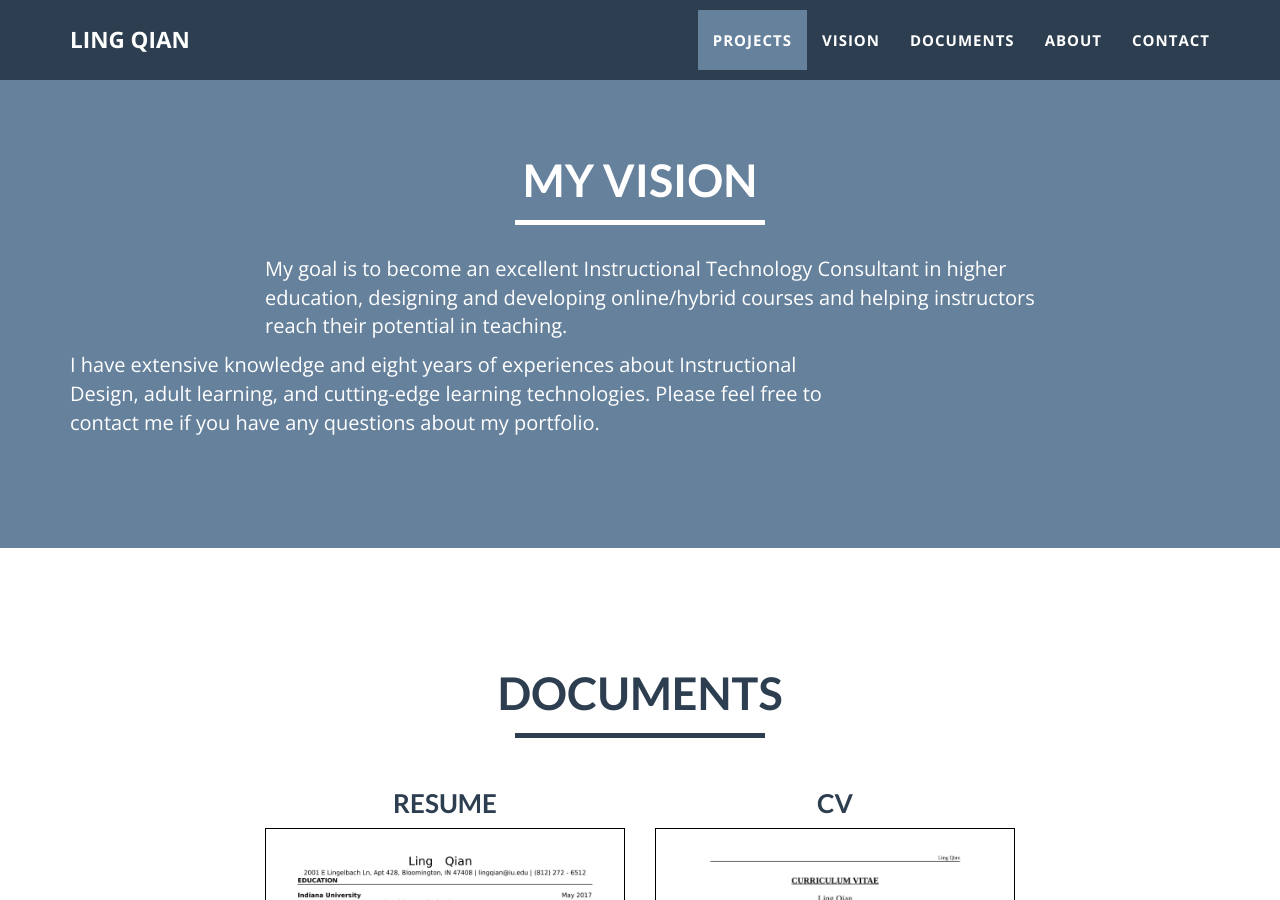
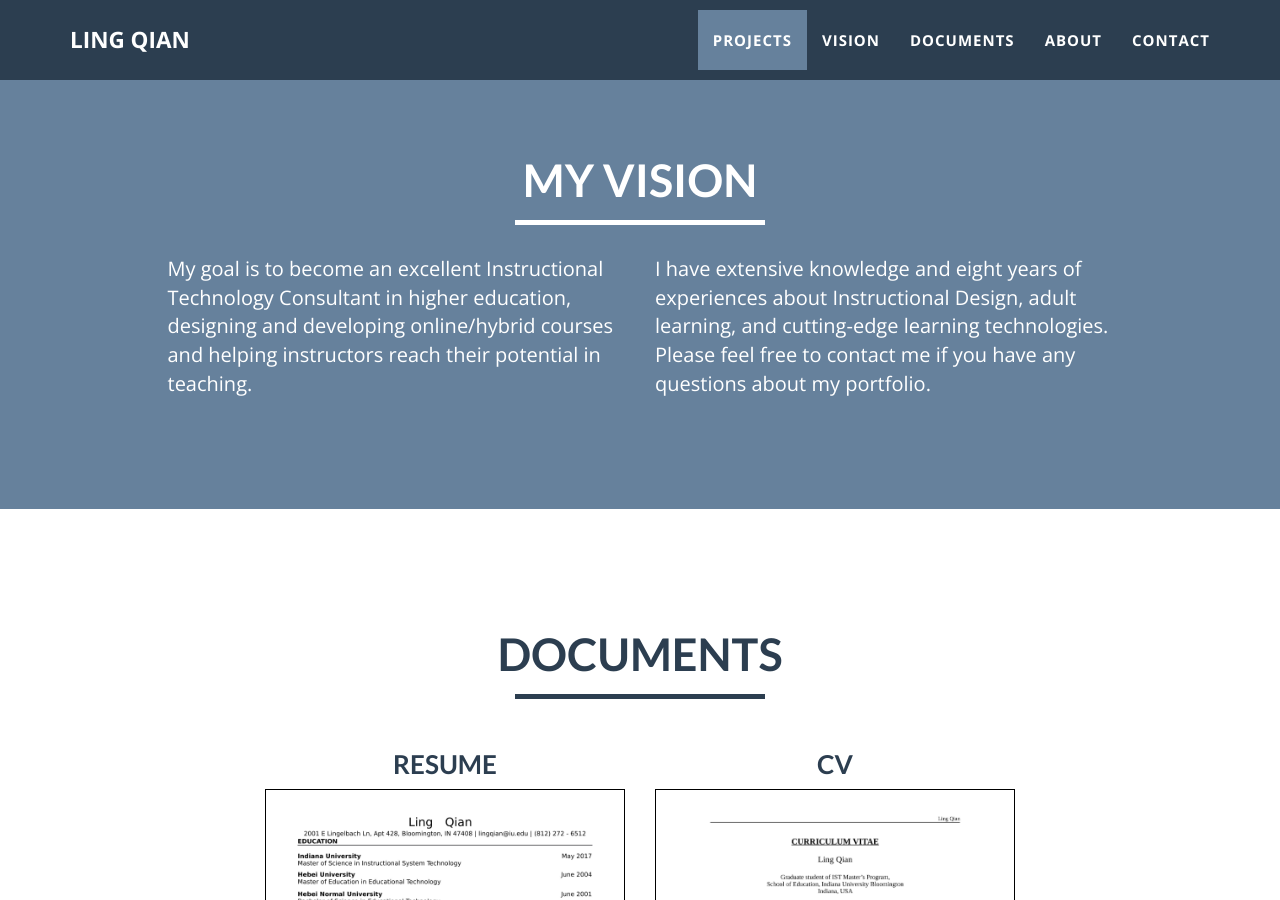
Before and after one commit to lingqiann/lingqiann.github.io, a Jekyll site: the page built from index.html, in a window 1280 px wide and 900 px high, scrolled down 1809 px. Built offline with Jekyll 4.4.1, drawn with Linux system fonts in a browser that asks for light colours.

Commit message:
Update vision.html

```diff
--- a/_includes/vision.html
+++ b/_includes/vision.html
@@ -8,10 +8,10 @@
             </div>
         </div>
         <div class="row">
-            <div class="col-lg-4 col-lg-offset-2">
+            <div class="col-md-5 col-md-offset-1">
                 <p>My goal is to become an excellent Instructional Technology Consultant in higher education, designing and developing online/hybrid courses and helping instructors reach their potential in teaching.</p>
             </div>
-            <div class="col-lg-4">
+            <div class="col-md-5">
                 <p>I have extensive knowledge and eight years of experiences about Instructional Design, adult learning, and cutting-edge learning technologies. Please feel free to contact me if you have any questions about my portfolio.</p>
             </div>
         </div>
```
